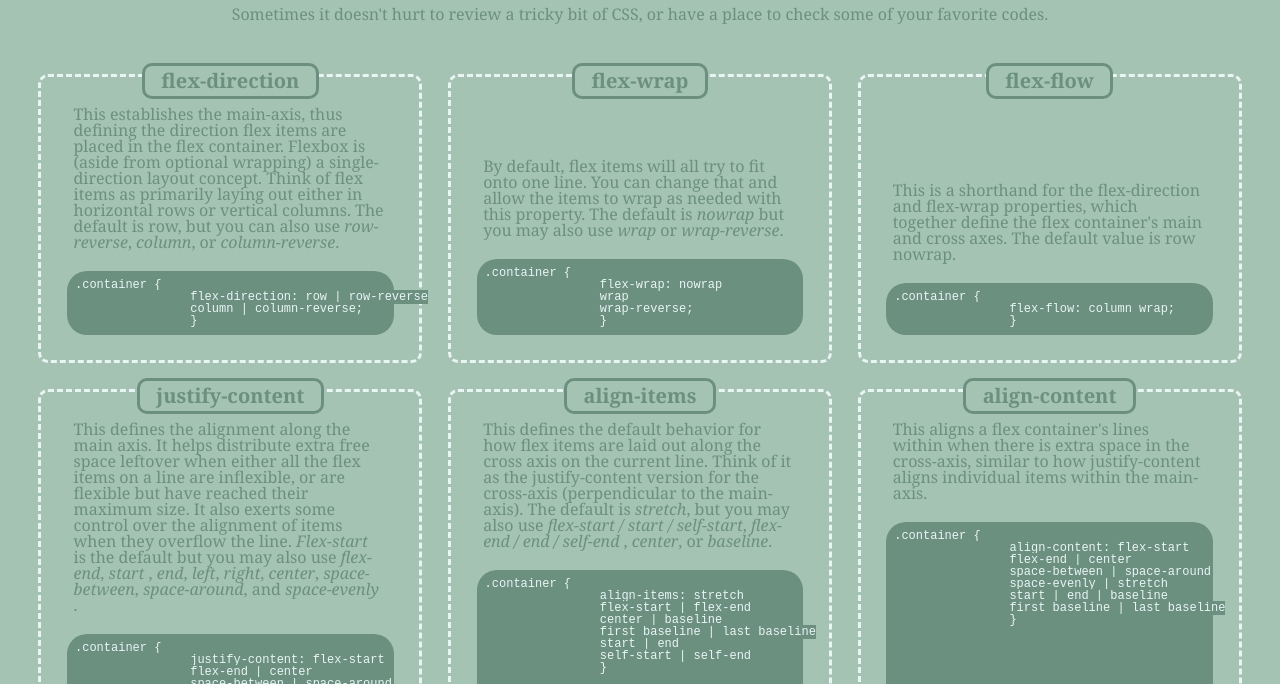
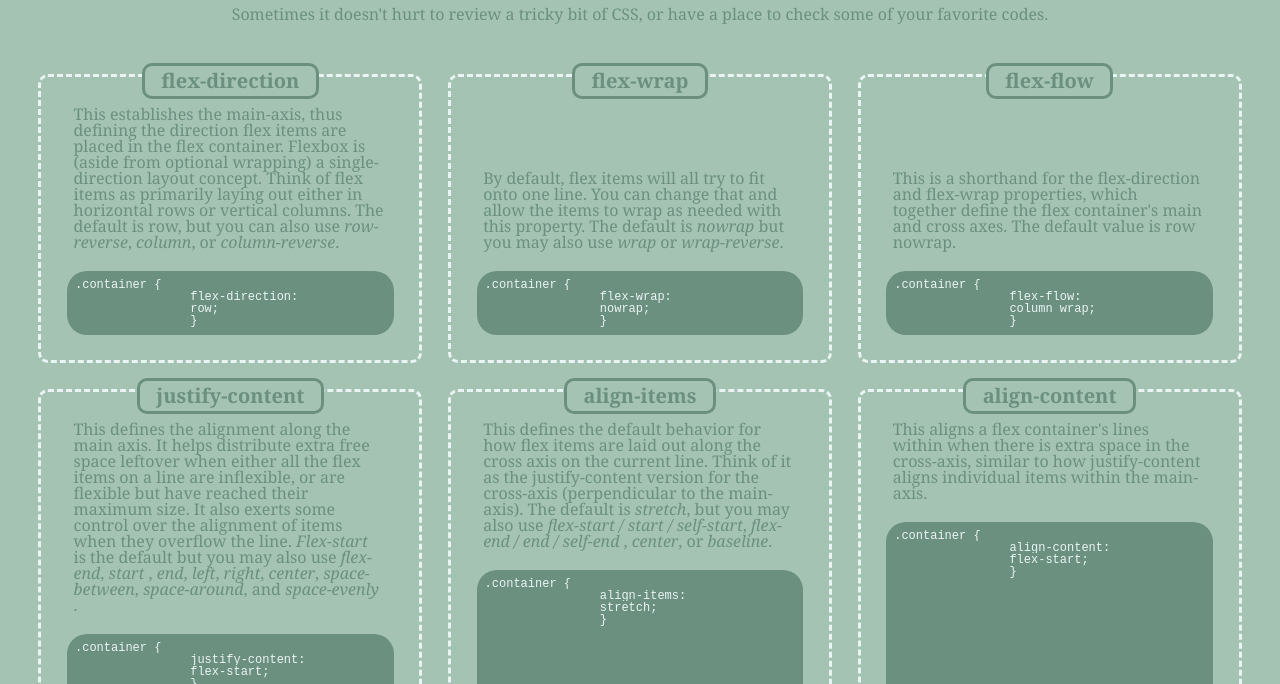
Before and after one commit to uiido/css-snipet-cheat-sheet, a plain HTML site: page index.html in a window 1280 px wide. Shown: the part 116-800 px from the top of the page. Drawn offline with Linux system fonts and the light colour scheme.

Commit message:
adjusted code section

```diff
--- a/index.html
+++ b/index.html
@@ -28,8 +28,8 @@
             </p>
             <div class="codes">
                 <pre><code>.container {
-                flex-direction: row | row-reverse
-                column | column-reverse;
+                flex-direction:
+                row;
                 }</code></pre>
             </div>
         </article>
@@ -42,9 +42,8 @@
                     wrap</em> or <em>wrap-reverse</em>.</p>
             <div class="codes">
                 <pre><code>.container {
-                flex-wrap: nowrap
-                wrap
-                wrap-reverse;
+                flex-wrap:
+                nowrap;
                 }</code></pre>
             </div>
         </article>
@@ -55,7 +54,8 @@
                 container&#39;s main and cross axes. The default value is row nowrap.</p>
             <div class="codes">
                 <pre><code>.container {
-                flex-flow: column wrap;
+                flex-flow:
+                column wrap;
                 }</code></pre>
             </div>
         </article>
@@ -73,12 +73,8 @@
                 .
             </p>
             <pre><code>.container {
-                justify-content: flex-start
-                flex-end | center
-                space-between | space-around
-                space-evenly
-                start | end
-                left | right
+                justify-content:
+                flex-start;
                 }
             </code></pre>
         </article>
@@ -92,12 +88,8 @@
                 </em>, <em>center</em>, or <em>baseline</em>.
             </p>
             <pre><code>.container {
-                align-items: stretch
-                flex-start | flex-end
-                center | baseline
-                first baseline | last baseline
-                start | end
-                self-start | self-end
+                align-items:
+                stretch;
                 }
             </code></pre>
         </article>
@@ -109,12 +101,8 @@
                 justify-content aligns individual items within the main-axis.</p>
 
             <pre><code>.container {
-                align-content: flex-start
-                flex-end | center
-                space-between | space-around
-                space-evenly | stretch
-                start | end | baseline
-                first baseline | last baseline
+                align-content:
+                flex-start;
                 }
             </code></pre>
         </article>
```
